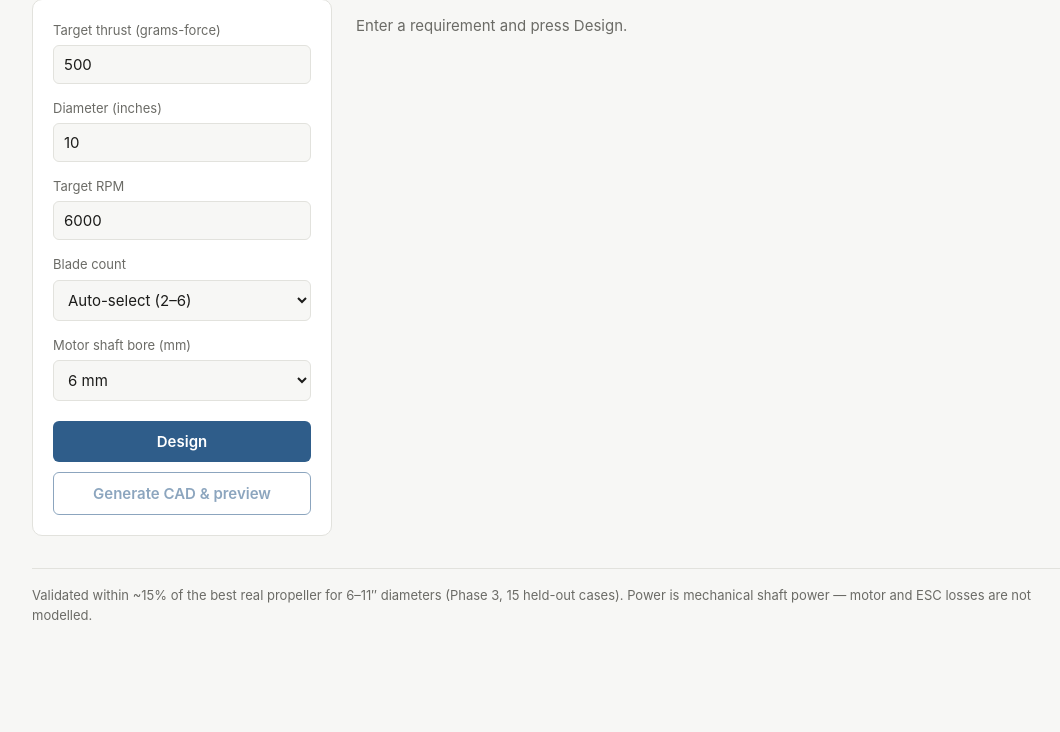
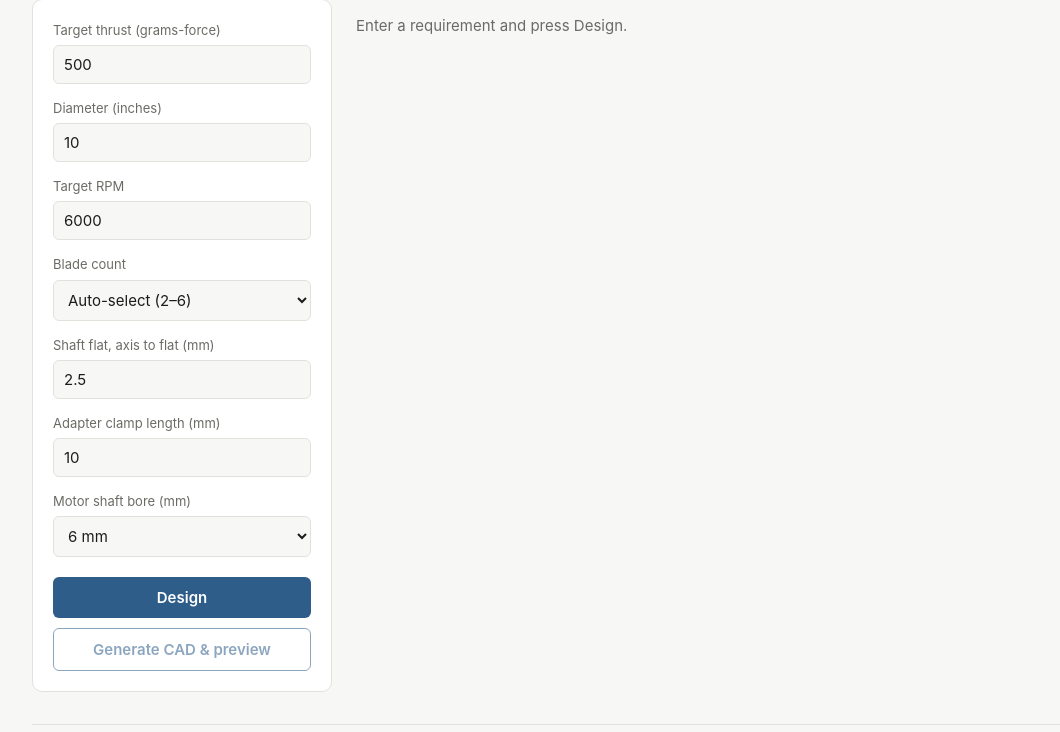
Before and after one commit to RibhavV2018/PropellerDesign, a Flask app: page / in a window 1280 px wide. Shown: the part 175-907 px from the top of the page, without its empty margins (88-1148 px from the left). Before the commit the page ends 795 px from the top, so only its background shows below. Run offline with Flask 3, Linux system fonts and the light colour scheme; parts of the project's set-up code (start-up, migrations or seed data) failed here and were passed over.

Commit message:
Expose the mounting options in the web UI
The CAD endpoint never passed shaft_flat_mm or clamp_len_mm, so the web app
produced a plain round-bore hub regardless of what the CAD module could do.
Both are now form fields, sent with the CAD request, and both invalidate a
shown design when edited.

Mounting warnings from mount_report are returned and rendered alongside the
preview. A round bore is called out explicitly: it looks perfectly fine on
screen and will work loose in service, which is not something to leave the
user to notice.

Co-Authored-By: Claude Opus 5 <noreply@anthropic.com>

```diff
--- a/src/app.py
+++ b/src/app.py
@@ -133,9 +133,21 @@ def api_cad():
     except (KeyError, ValueError) as exc:
         return jsonify({"error": str(exc)}), 400
 
+    j = request.json
+    flat = j.get("shaft_flat")
+    flat = float(flat) if flat not in (None, "", "0") else None
+    clamp = float(j.get("clamp_len", 10.0))
+
     r = design(get_model(), thrust_gf * 9.80665 / 1000.0, diameter, rpm, blades)
+    issues = []
     prop = build_propeller(r["c_R"], r["beta_deg"], diameter, r["blade_count"],
-                           bore_mm=bore)
+                           bore_mm=bore, shaft_flat_mm=flat, clamp_len_mm=clamp,
+                           report=issues)
+    # A round bore looks perfectly fine on screen and will loosen in service,
+    # so its absence is surfaced rather than left to the user to notice.
+    if flat is None:
+        issues.insert(0, "Round bore: holds by friction alone, and PLA creeps, so it "
+                         "will work loose. Set the shaft flat to drive on geometry.")
 
     OUT.mkdir(parents=True, exist_ok=True)
     stem = f"prop_{diameter:g}in_{thrust_gf:g}gf_{r['blade_count']}b_{uuid.uuid4().hex[:6]}"
@@ -146,6 +158,7 @@ def api_cad():
     solid = prop.val()
 
     return jsonify({
+        "issues": issues,
         "stem": stem,
         "volume_cm3": solid.Volume() / 1000.0,
         "mass_pla_g": solid.Volume() / 1000.0 * 1.24,
--- a/templates/index.html
+++ b/templates/index.html
@@ -107,6 +107,11 @@
         {% for b in candidates %}<option value="{{b}}">{{b}} blades</option>{% endfor %}
       </select>
 
+      <label>Shaft flat, axis to flat (mm)</label>
+      <input id="shaft_flat" type="number" step="0.1" value="2.5"
+             placeholder="blank = round bore">
+      <label>Adapter clamp length (mm)</label>
+      <input id="clamp_len" type="number" step="1" value="10">
       <label>Motor shaft bore (mm)</label>
       <select id="bore">
         <option value="5">5 mm</option>
@@ -131,7 +136,8 @@
 <script>
 const $ = id => document.getElementById(id);
 const body = () => ({ thrust:+$('thrust').value, diameter:+$('diameter').value,
-                      rpm:+$('rpm').value, blades:$('blades').value, bore:+$('bore').value });
+                      rpm:+$('rpm').value, blades:$('blades').value, bore:+$('bore').value,
+                      shaft_flat:$('shaft_flat').value, clamp_len:+$('clamp_len').value });
 const n = (x,d=1) => x.toFixed(d);
 
 // The parameters that produced what is currently on screen. CAD generation uses
@@ -180,7 +186,7 @@ $('f').addEventListener('submit', runDesign);
 // Any edit invalidates what is on screen: dim it, block CAD generation, and say
 // why. Without this the stat cards can describe one propeller while the preview
 // below shows another.
-for (const id of ['thrust','diameter','rpm','blades','bore']) {
+for (const id of ['thrust','diameter','rpm','blades','bore','shaft_flat','clamp_len']) {
   $(id).addEventListener('input', markStale);
   $(id).addEventListener('change', markStale);
 }
@@ -207,7 +213,8 @@ $('cadbtn').addEventListener('click', async () => {
                  + 'Lofting sections and cutting the bore… (~3 s)</div>';
   try {
     const c = await post('/api/cad', shown);
-    slot.innerHTML = `<h2>Generated solid</h2>
+    const mount = (c.issues || []).map(w => `<div class="warn">${w}</div>`).join('');
+    slot.innerHTML = `<h2>Generated solid</h2>${mount}
       <img src="${c.png}" alt="propeller views">
       <p class="muted" style="font-size:13px;margin:10px 0 12px">
         ${n(c.volume_cm3)} cm³ · ~${n(c.mass_pla_g,0)} g solid PLA ·
```
